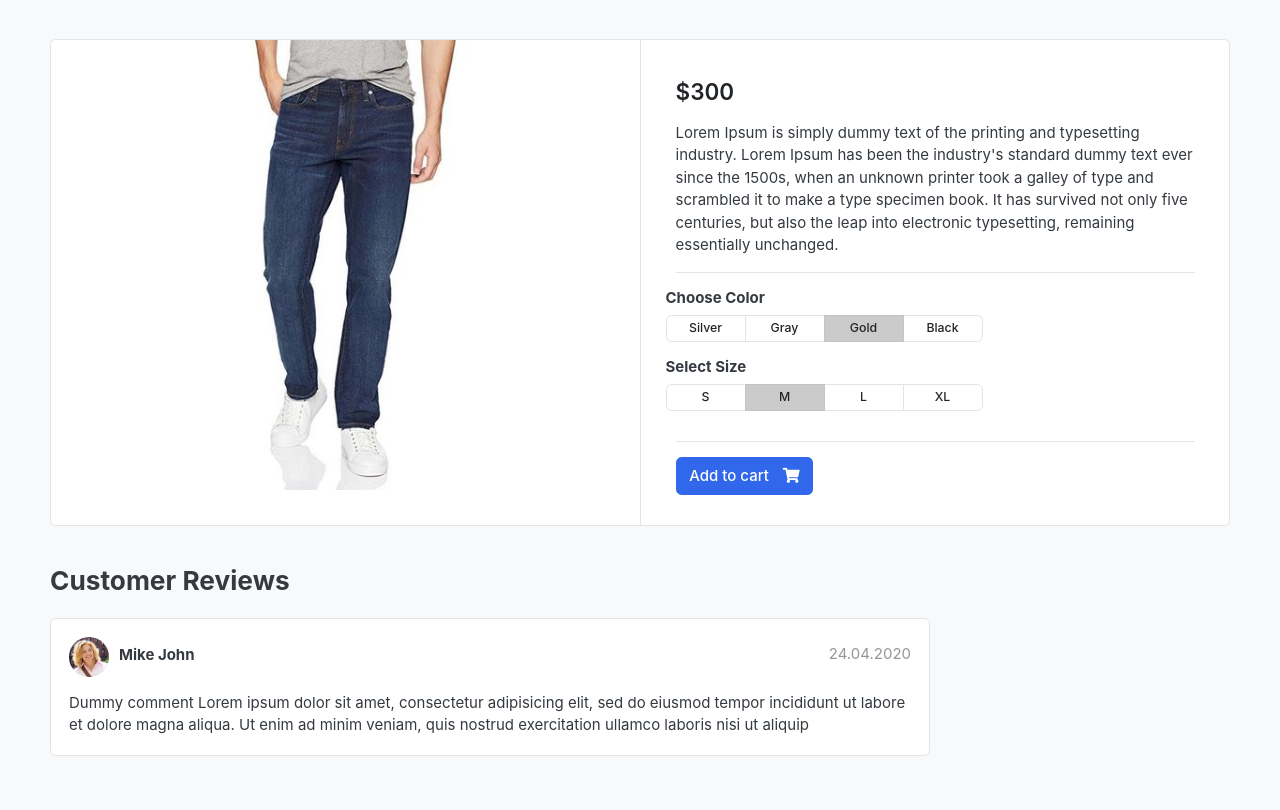
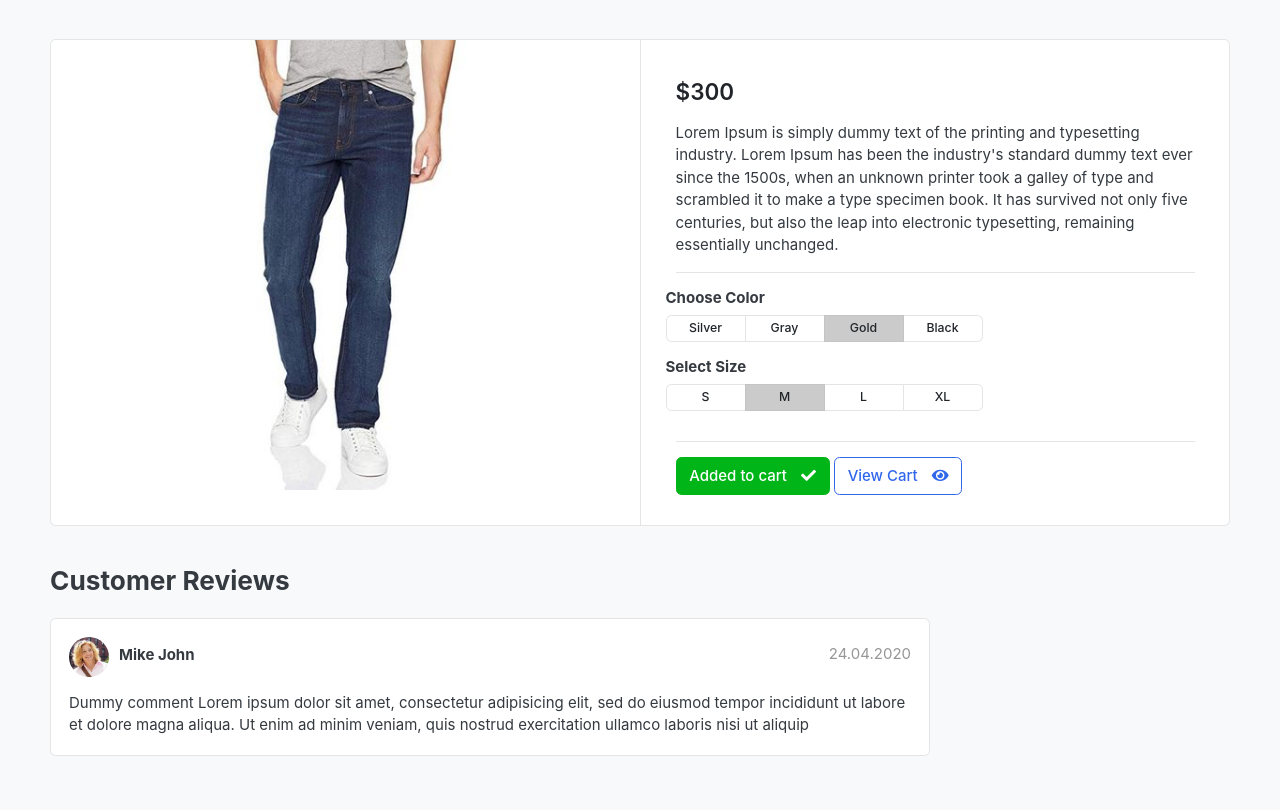
Before and after one commit to BishnuThapa/Django-Ecommerce, a Django app: template templates/store/product_detail.html in a window 1280 px wide. Shown: the part 119-929 px from the top of the page. Run offline with Django 4.2, Linux system fonts and the light colour scheme; the template is opened without the code that fills it: values that come from a table or form of the project are taken from there, others are empty; data comes from the database, SQL or seed files in the repository; both versions use the stored data as it was after the commit; some libraries are stand-ins or nearby versions; some web fonts are replaced.

Commit message:
check if the product is already added to cart or not

```diff
--- a/templates/store/cart.html
+++ b/templates/store/cart.html
@@ -118,7 +118,7 @@
                                     <img src="{% static 'images/misc/payments.png' %}" height="26">
                                 </p>
                                 <a href="./place-order.html" class="btn btn-primary btn-block">Checkout</a>
-                                <a href="./store.html" class="btn btn-light btn-block">Continue Shopping</a>
+                                <a href="{% url 'store' %}" class="btn btn-light btn-block">Continue Shopping</a>
                             </div>
                             <!-- card-body.// -->
                         </div>
--- a/templates/store/product_detail.html
+++ b/templates/store/product_detail.html
@@ -78,8 +78,13 @@
                                 {% if single_product.stock <= 0 %}
                                     <h5 class="text-danger">Out of Stock</h5>
                                 {% else %}
-                                    <a href="{% url 'add_cart' single_product.id  %}"
-                                       class="btn  btn-primary"> <span class="text">Add to cart</span> <i class="fas fa-shopping-cart"></i>  </a>
+                                    {% if in_cart %}
+                                        <a href="#" class="btn  btn-success"> <span class="text">Added to cart</span> <i class="fas fa-check"></i>  </a>
+                                        <a href="{% url 'cart' %}" class="btn  btn-outline-primary"> <span class="text">View Cart</span> <i class="fas fa-eye"></i>  </a>
+                                    {% else %}
+                                        <a href="{% url 'add_cart' single_product.id  %}"
+                                           class="btn  btn-primary"> <span class="text">Add to cart</span> <i class="fas fa-shopping-cart"></i>  </a>
+                                    {% endif %}
                                 {% endif %}
                                 </article> <!-- product-info-aside .// -->
                             </main>
```
Also changed, not shown: store/views.py (+7 -0 lines), db.sqlite3.
